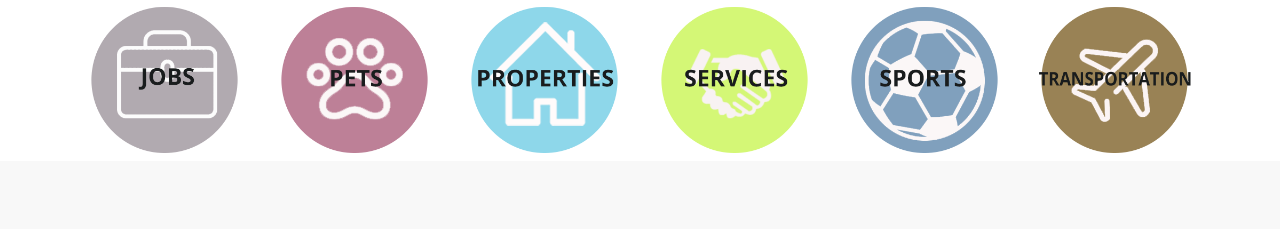
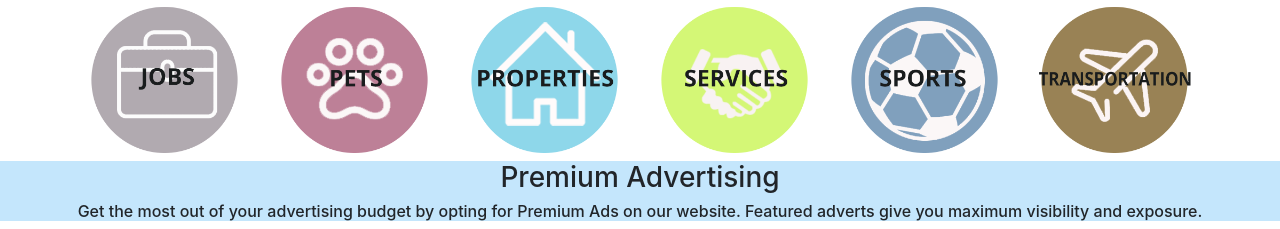
Before and after one commit to ngangavic/kilifi247, a PHP site: page / in a window 1280 px wide. Shown: the part 916-1145 px from the top of the page. Before the commit the page ends 1069 px from the top, so only its background shows below. Run offline with PHP 8.4, Linux system fonts and the light colour scheme.

Commit message:
premium ads

```diff
--- a/css/style.css
+++ b/css/style.css
@@ -121,3 +121,7 @@
     background-color: #79ace0;
     text-decoration: none;
 }
+
+.premuim-ads{
+    background-color: #c4e6fc;
+}
--- a/index.html
+++ b/index.html
@@ -168,6 +168,11 @@
     </div>
 </div>
 
+<div class="premuim-ads">
+    <h3 style="text-align: center">Premium Advertising</h3>
+    <h6 style="text-align: center">Get the most out of your advertising budget by opting for Premium Ads on our website. Featured adverts give you maximum visibility and exposure.</h6>
+</div>
+
 
 <script src="https://code.jquery.com/jquery-3.4.1.slim.min.js"
         integrity="sha384-J6qa4849blE2+poT4WnyKhv5vZF5SrPo0iEjwBvKU7imGFAV0wwj1yYfoRSJoZ+n"
```
